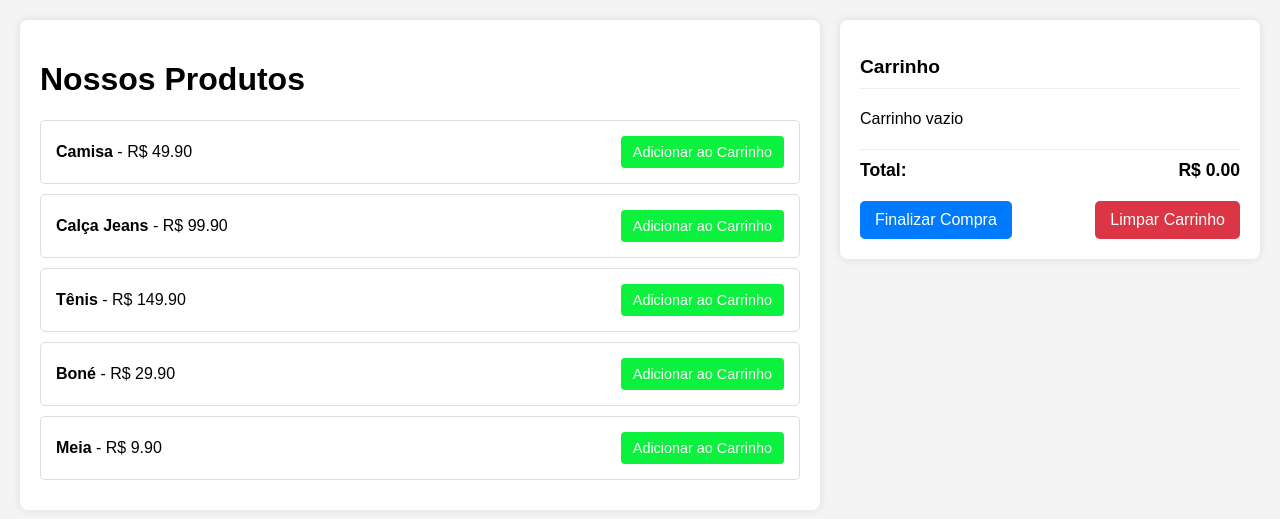
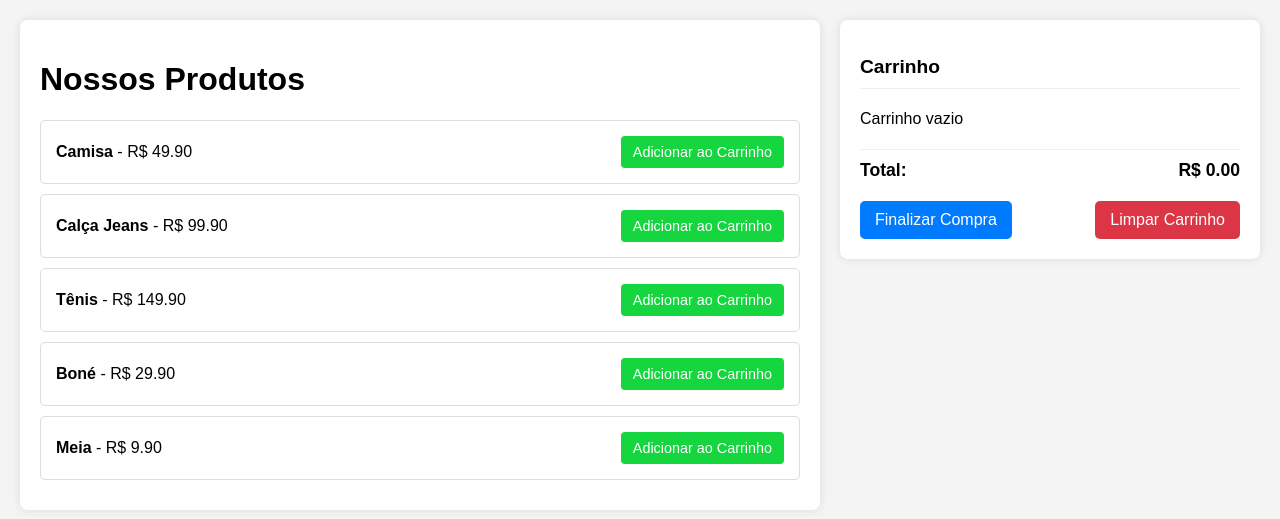
Before and after one commit to P3dr7/atividade-final-luis, a Flask app: page / in a window 1280 px wide. Shown: the top 519 px of the page. Run offline with Flask 3, Linux system fonts and the light colour scheme; data that the repository does not hold is empty.

Commit message:
SCRUM-6 trocando cor do botao 2

```diff
--- a/templates/index.html
+++ b/templates/index.html
@@ -32,7 +32,7 @@
             align-items: center;
         }
         .item-card button {
-            background-color: #0bf13e;
+            background-color: #16d640;
             color: white;
             border: none;
             padding: 8px 12px;
```
